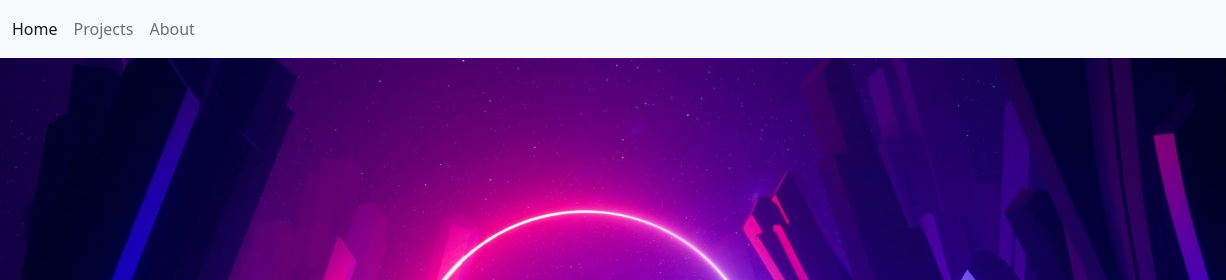
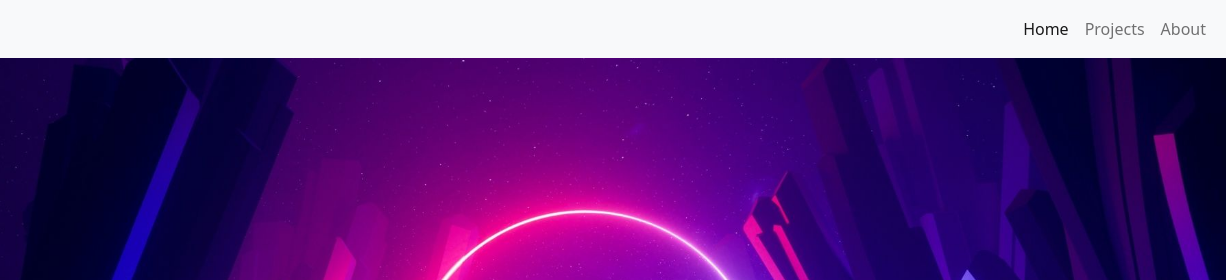
Before and after one commit to jyjsvceo/jyjsvceo.github.io, a plain HTML site: page home.html in a window 1280 px wide. Shown: the top 280 px of the page, 54-1280 px from the left. Drawn offline with nearby package versions, Linux system fonts and the light colour scheme.

Commit message:
Navbar items align-right

```diff
--- a/style.css
+++ b/style.css
@@ -1,3 +1,11 @@
+/* Nav Bar*/
+ /* Navbar items align-right */
+#navbarNavAltMarkup {
+    justify-content: flex-end;
+}
+
+
+/* Carousel */
 .carousel { height: calc(100vh - 60px);}
 .carousel-inner,.carousel-item { height: 100%;}
 .carousel-item { background-color: #000;}
```
